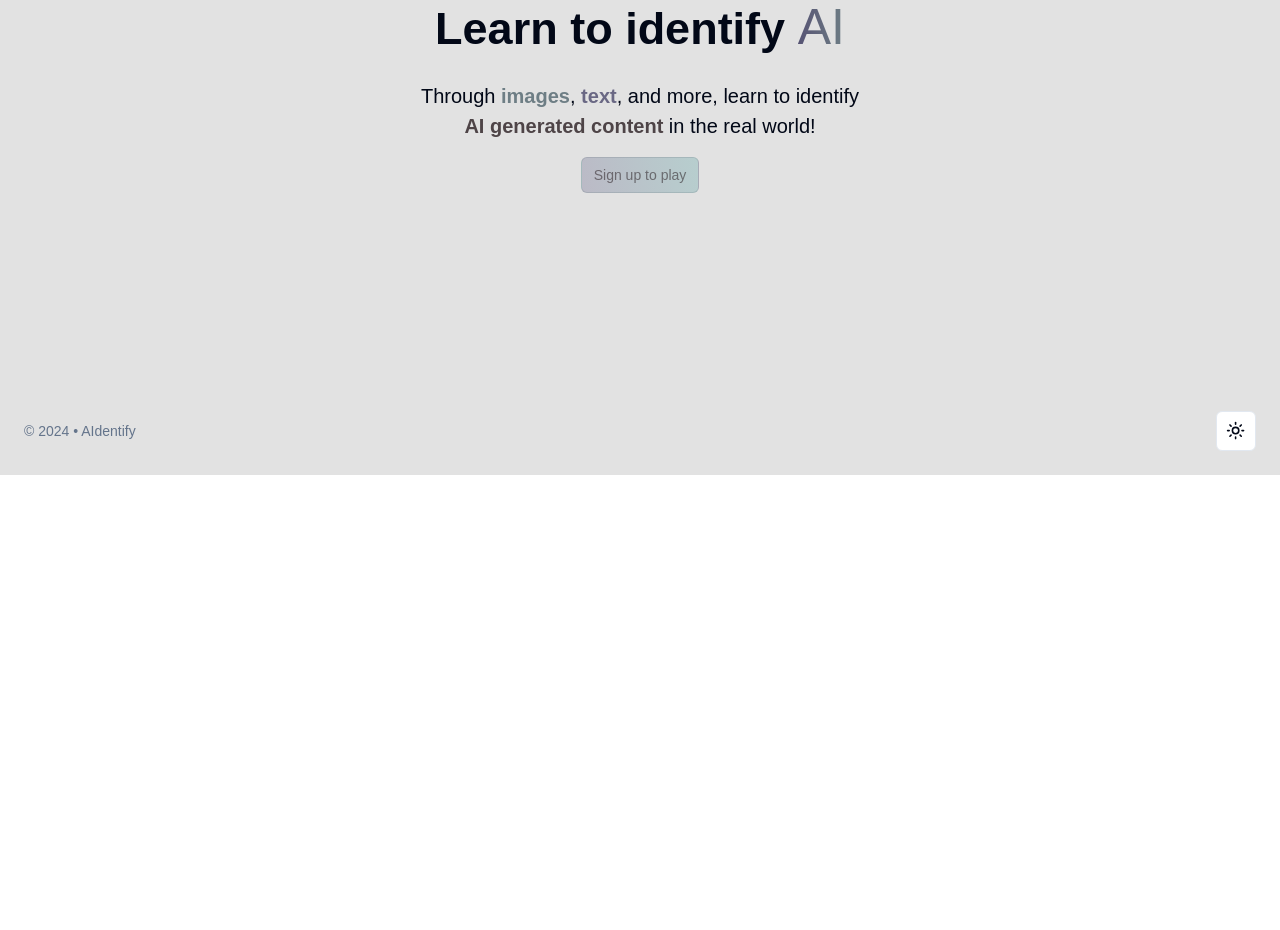
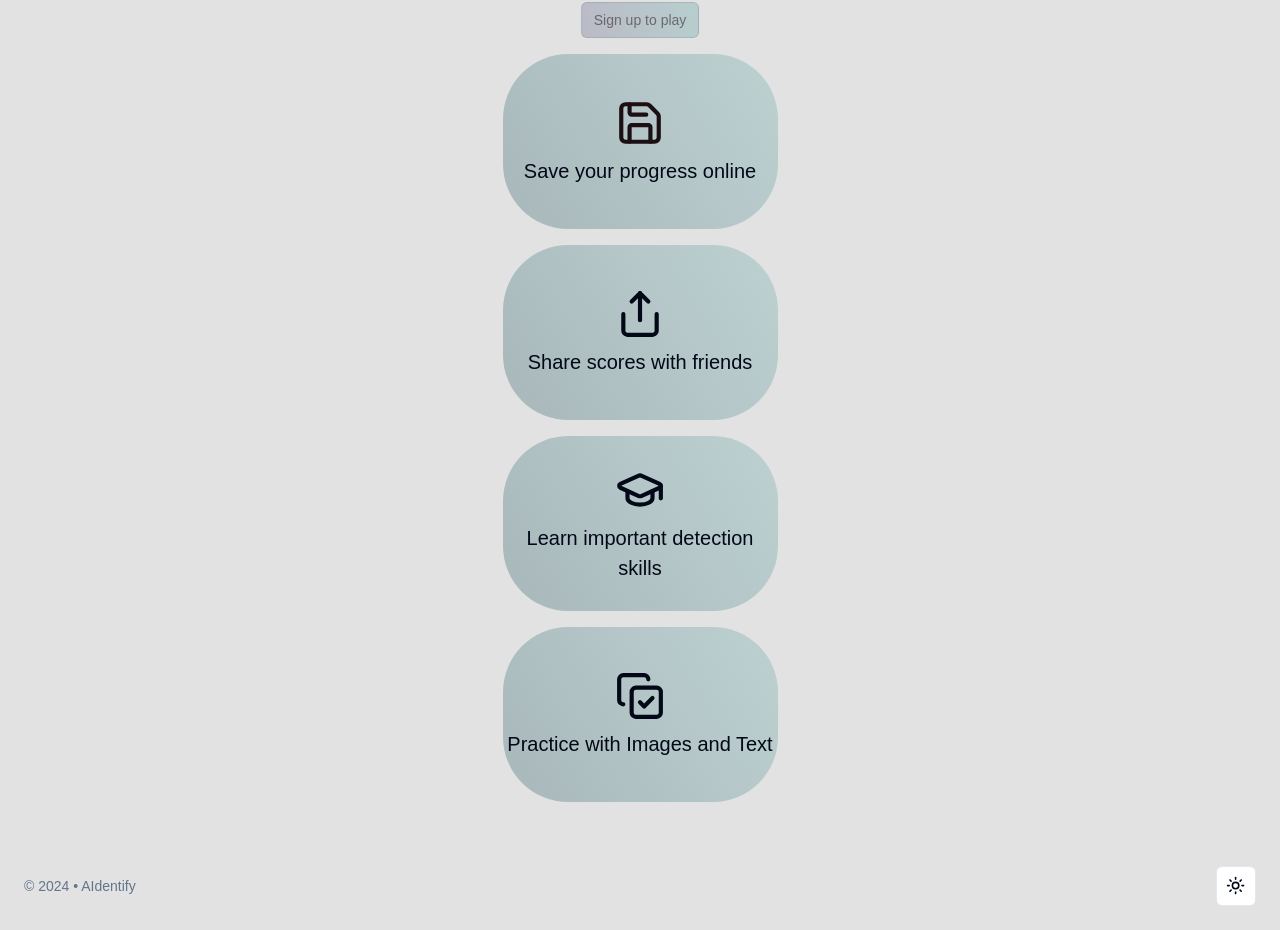
Before and after one commit to DylanDevelops/aidentify, a Next.js app: page / in a window 1280 px wide. Shown: the part 325-1255 px from the top of the page. Before the commit the page ends 800 px from the top, so only its background shows below. Built offline with nearby package versions, Linux system fonts and the light colour scheme; no server answers.

Commit message:
More work on website

```diff
--- a/app/(marketing)/_components/heading.tsx
+++ b/app/(marketing)/_components/heading.tsx
@@ -2,6 +2,7 @@
 
 import { Button } from "@/components/ui/button";
 import { SignUpButton } from "@clerk/clerk-react";
+import { CopyCheck, GraduationCap, Save, Share } from "lucide-react";
 
 export const Heading = () => {
   return (
@@ -15,6 +16,24 @@ export const Heading = () => {
           Sign up to play
         </Button>
       </SignUpButton>
+      <div className="flex flex-col lg:flex-row flex-wrap justify-center gap-4">
+        <div className="w-full lg:w-[17.1875rem] h-[10.9375rem] flex flex-col items-center justify-center bg-[linear-gradient(239deg,_rgba(183,_206,_206,_0.85)_0%,_rgba(110,_125,_133,_0.72)_219.48%)] rounded-[4.0625rem]">
+          <Save className="w-[3.125rem] h-[3.125rem] text-[#1C0F13]" />
+          <p className="pt-2 text-center font-[400] text-[1.25rem]">Save your progress online</p>
+        </div>
+        <div className="w-full lg:w-[17.1875rem] h-[10.9375rem] flex flex-col items-center justify-center bg-[linear-gradient(239deg,_rgba(183,_206,_206,_0.85)_0%,_rgba(110,_125,_133,_0.72)_219.48%)] rounded-[4.0625rem]">
+          <Share className="w-[3.125rem] h-[3.125rem]" />
+          <p className="pt-2 text-center font-[400] text-[1.25rem]">Share scores with friends</p>
+        </div>
+        <div className="w-full lg:w-[17.1875rem] h-[10.9375rem] flex flex-col items-center justify-center bg-[linear-gradient(239deg,_rgba(183,_206,_206,_0.85)_0%,_rgba(110,_125,_133,_0.72)_219.48%)] rounded-[4.0625rem]">
+          <GraduationCap className="w-[3.125rem] h-[3.125rem]" />
+          <p className="pt-2 text-center font-[400] text-[1.25rem]">Learn important detection skills</p>
+        </div>
+        <div className="w-full lg:w-[17.1875rem] h-[10.9375rem] flex flex-col items-center justify-center bg-[linear-gradient(239deg,_rgba(183,_206,_206,_0.85)_0%,_rgba(110,_125,_133,_0.72)_219.48%)] rounded-[4.0625rem]">
+          <CopyCheck className="w-[3.125rem] h-[3.125rem]" />
+          <p className="pt-2 text-center font-[400] text-[1.25rem]">Practice with Images and Text</p>
+        </div>
+      </div>
     </div>
   )
 }
--- a/app/(marketing)/layout.tsx
+++ b/app/(marketing)/layout.tsx
@@ -7,7 +7,7 @@ const MarketingLayout = ({
 }) => {
   return (
     <>
-      <div className="h-full bg-[#E2E2E2] dark:bg-[rgba(28,_15,_19,_0.75)]">
+      <div className="h-full">
         <Navbar />
         <main className="h-full pt-40">
           {children}
--- a/app/layout.tsx
+++ b/app/layout.tsx
@@ -42,7 +42,7 @@ export default function RootLayout({
   return (
     <html lang="en" suppressHydrationWarning>
       <body
-        className={`${geistSans.variable} ${geistMono.variable} antialiased`}
+        className={`${geistSans.variable} ${geistMono.variable} antialiased bg-[#E2E2E2] dark:bg-[rgba(28,_15,_19,_0.75)]`}
       >
         <ConvexClientProvider>
           <ThemeProvider
```
